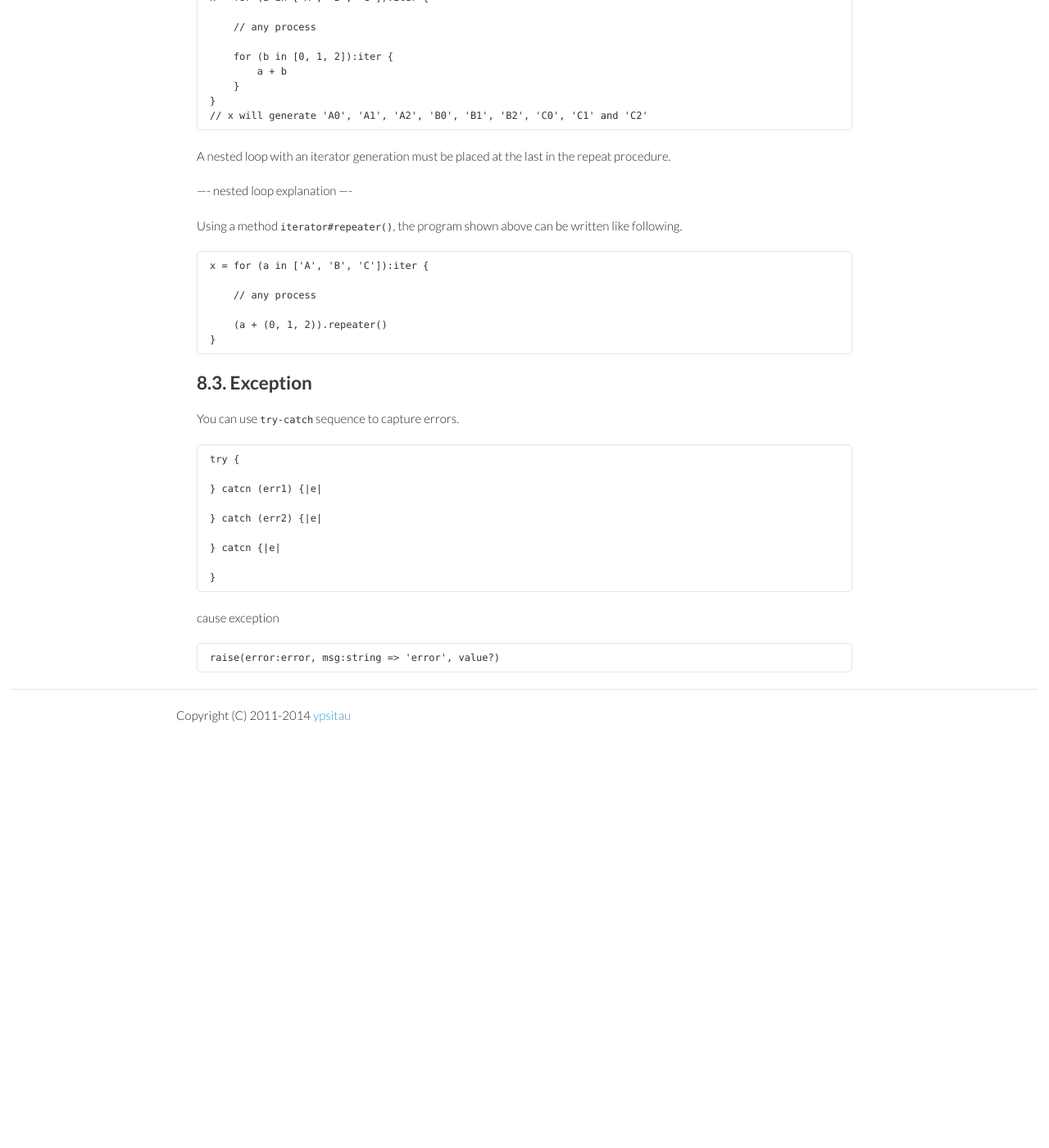
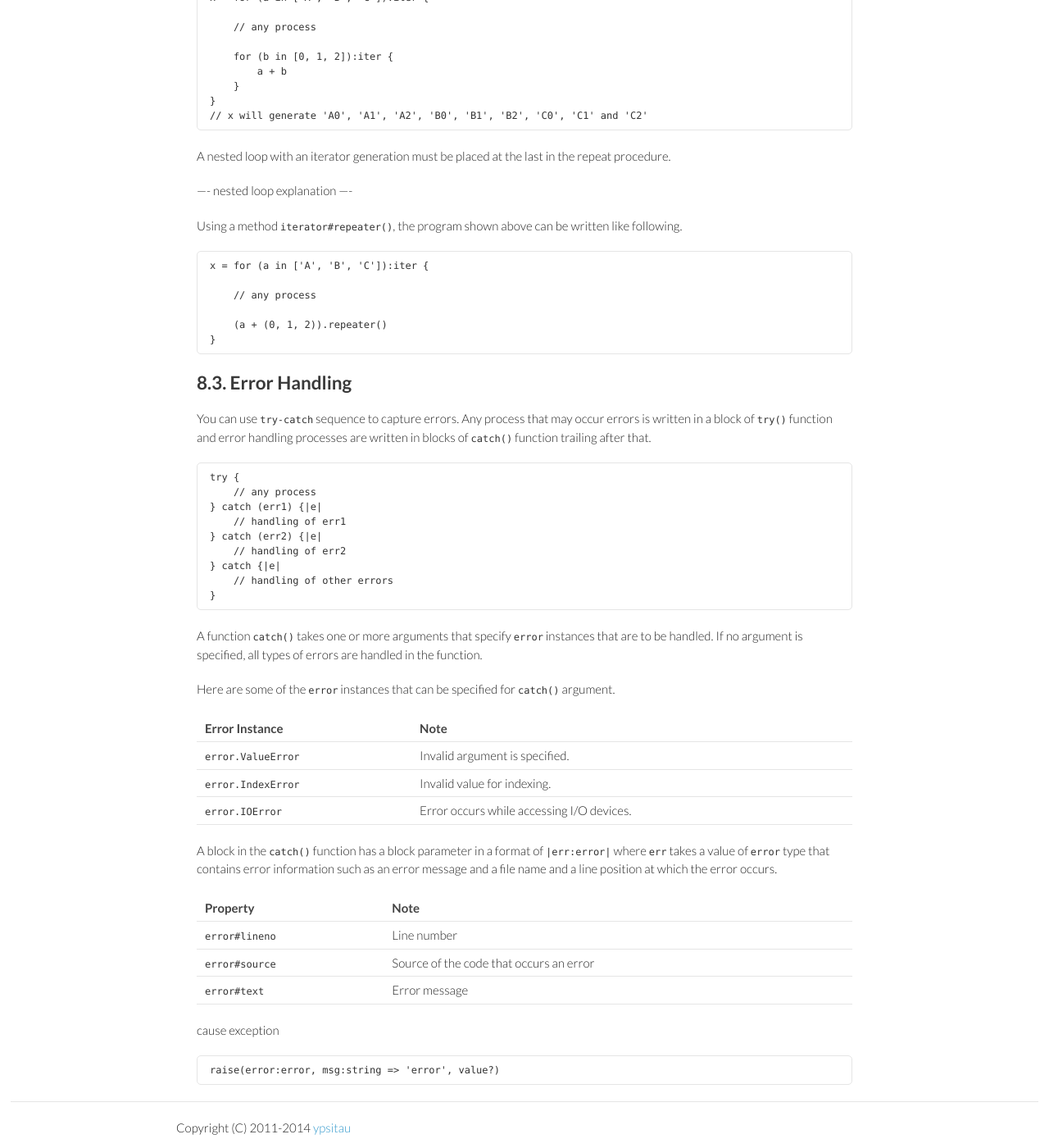
Before and after one commit to rudidude86/gura-lang.github.io, a Jekyll site: the page built from documents/Flow-Control.md, in a window 1280 px wide and 1400 px high, scrolled down 7258 px. Shown: the whole window at 82% size. Built offline with Jekyll 4.4.1, drawn with Linux system fonts in a browser that asks for light colours; Markdown is read by kramdown in place of the engine named in the settings; before the commit the page ends 8155 px from its top, so only the background shows below that.

Commit message:
updated document

```diff
--- a/documents/Flow-Control.md
+++ b/documents/Flow-Control.md
@@ -404,19 +404,44 @@ Using a method `iterator#repeater()`, the program shown above can be written lik
     }
 
 
-## {{ page.chapter }}.3. Exception
+## {{ page.chapter }}.3. Error Handling
 
 You can use `try-catch` sequence to capture errors.
+Any process that may occur errors is written in a block of `try()` function
+and error handling processes are written in blocks of `catch()` function trailing after that.
 
     try {
+        // any process
+    } catch (err1) {|e|
+        // handling of err1
+    } catch (err2) {|e|
+        // handling of err2
+    } catch {|e|
+        // handling of other errors
+    }
 
-    } catcn (err1) {|e|
+A function `catch()` takes one or more arguments that specify `error` instances that are to be handled.
+If no argument is specified, all types of errors are handled in the function.
 
-    } catch (err2) {|e|
+Here are some of the `error` instances that can be specified for `catch()` argument.
 
-    } catcn {|e|
+<table>
+<tr><th>Error Instance</th><th>Note</th></tr>
+<tr><td><code>error.ValueError</code></td><td>Invalid argument is specified.</td></tr>
+<tr><td><code>error.IndexError</code></td><td>Invalid value for indexing.</td></tr>
+<tr><td><code>error.IOError</code></td><td>Error occurs while accessing I/O devices.</td></tr>
+</table>
 
-    }
+A block in the `catch()` function has a block parameter in a format of `|err:error|`
+where `err` takes a value of `error` type that contains error information
+such as an error message and a file name and a line position at which the error occurs.
+
+<table>
+<tr><th>Property</th><th>Note</th></tr>
+<tr><td><code>error#lineno</code></td><td>Line number</td></tr>
+<tr><td><code>error#source</code></td><td>Source of the code that occurs an error</td></tr>
+<tr><td><code>error#text</code></td><td>Error message</td></tr>
+</table>
 
 cause exception
 
```
